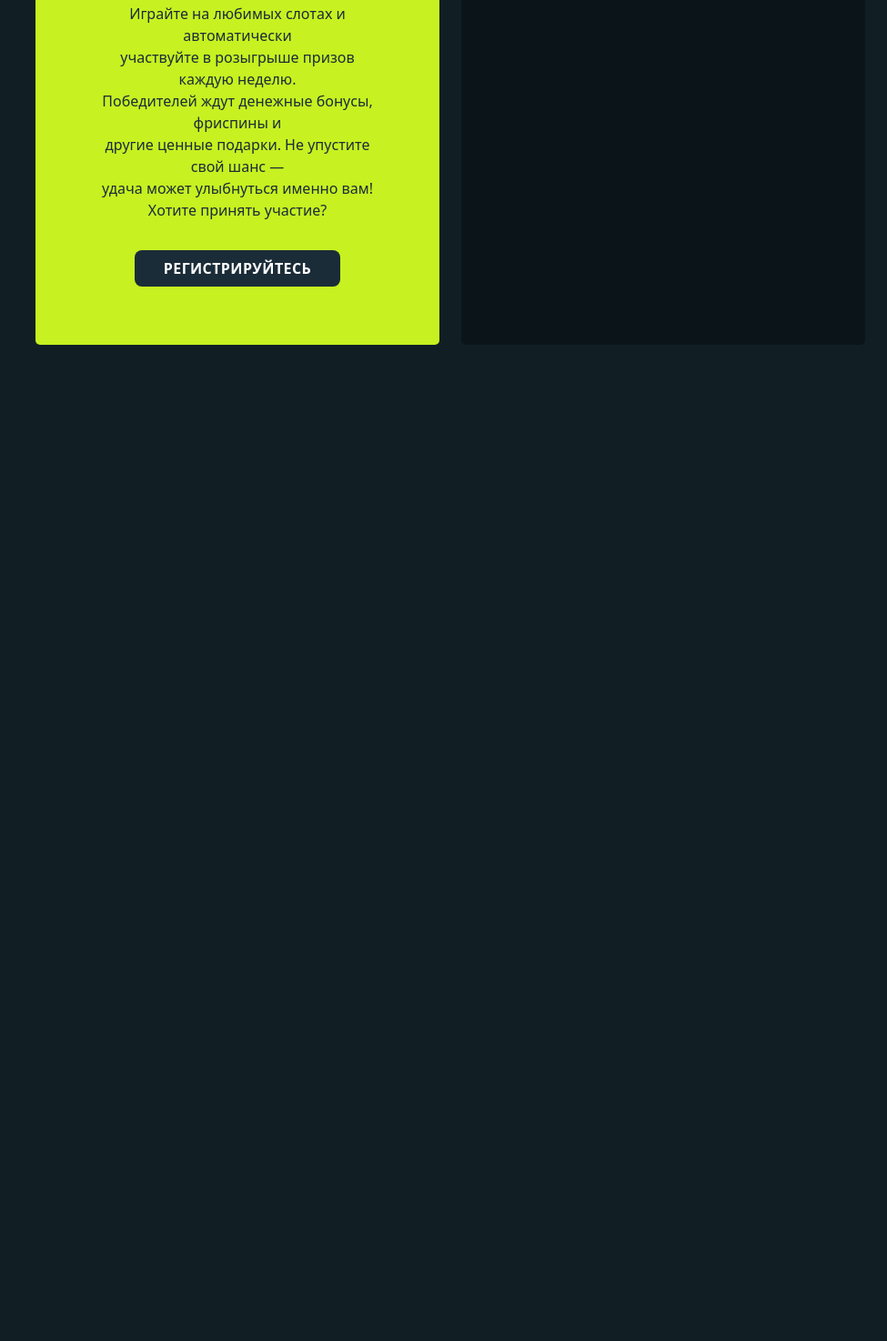
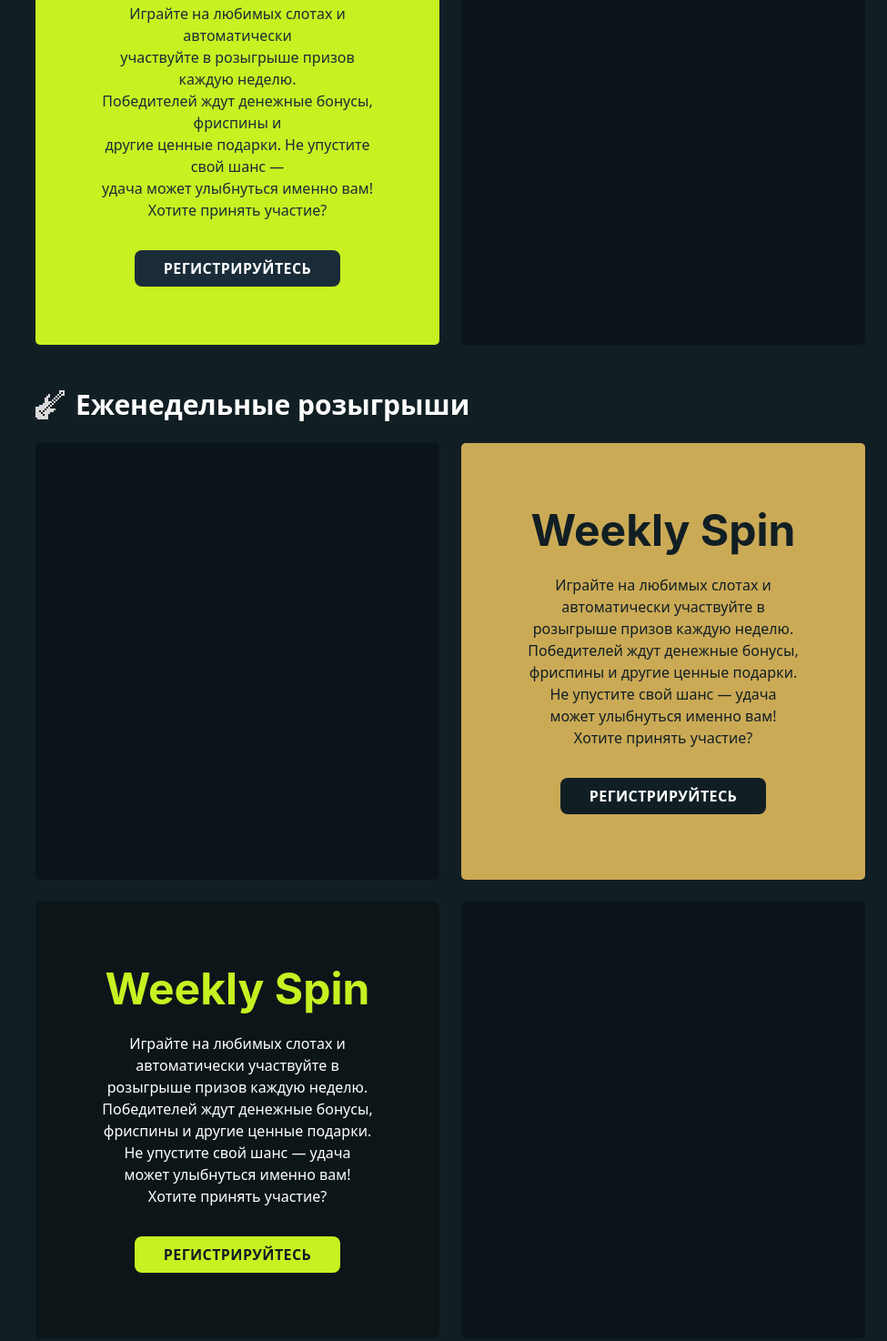
Before and after one commit to Hardyguardy/PapaBet, a website built with Vite: page index.html in a window 1280 px wide. Shown: the part 4561-6035 px from the top of the page at 91% size, without its empty margins (305-1280 px from the left). Before the commit the page ends 4972 px from the top, so only its background shows below. Built offline with nearby package versions, Linux system fonts and the light colour scheme.

Commit message:
Add weekly draws

```diff
--- a/index.html
+++ b/index.html
@@ -888,6 +888,82 @@
               </div>
             </div>
           </section>
+
+          <!-- Еженедельные розыгрыши -->
+          <section class="mt-12">
+            <div class="flex items-center gap-3 mb-6">
+              <img src="assets/icons/Guitar.svg" alt="PapaBet" class="h-8" />
+              <h2 class="text-white text-3xl font-bold">
+                Еженедельные розыгрыши
+              </h2>
+            </div>
+
+            <div class="grid grid-cols-2 gap-6">
+              <div
+                class="relative bg-black opacity-30 rounded-[5px] overflow-hidden"
+              >
+                <div class="absolute inset-0"></div>
+                <div class="absolute inset-0 bg-black opacity-30"></div>
+              </div>
+              <div
+                class="bg-[#CBAA56] items-center rounded-[5px] p-18 flex flex-col justify-center"
+              >
+                <h3
+                  class="text-brand-primary text-5xl text-center font-bold font-family-base mb-6 leading-12"
+                >
+                  Weekly Spin
+                </h3>
+                <p
+                  class="text-brand-primary text-base text-center mb-8 leading-6"
+                >
+                  Играйте на любимых слотах и автоматически участвуйте в
+                  розыгрыше призов каждую неделю. Победителей ждут денежные
+                  бонусы, фриспины и другие ценные подарки. Не упустите свой
+                  шанс — удача может улыбнуться именно вам! <br />
+                  Хотите принять участие?
+                </p>
+                <div>
+                  <button
+                    class="px-8 py-2 bg-brand-primary text-white font-bold text-base rounded-lg hover:bg-[#253847] transition uppercase tracking-wide"
+                  >
+                    Регистрируйтесь
+                  </button>
+                </div>
+              </div>
+            </div>
+
+            <div class="grid grid-cols-2 gap-6 mt-6">
+              <div
+                class="bg-black/30 items-center rounded-[5px] p-18 flex flex-col justify-center"
+              >
+                <h3
+                  class="text-brand-secondary text-5xl text-center font-bold font-family-base mb-6 leading-12"
+                >
+                  Weekly Spin
+                </h3>
+                <p class="text-white text-base text-center mb-8 leading-6">
+                  Играйте на любимых слотах и автоматически участвуйте в
+                  розыгрыше призов каждую неделю. Победителей ждут денежные
+                  бонусы, фриспины и другие ценные подарки. Не упустите свой
+                  шанс — удача может улыбнуться именно вам! <br />
+                  Хотите принять участие?
+                </p>
+                <div>
+                  <button
+                    class="px-8 py-2 bg-brand-secondary text-brand-primary font-bold text-base rounded-lg hover:bg-[#253847] transition uppercase tracking-wide"
+                  >
+                    Регистрируйтесь
+                  </button>
+                </div>
+              </div>
+              <div
+                class="relative bg-black opacity-30 rounded-[5px] overflow-hidden"
+              >
+                <div class="absolute inset-0"></div>
+                <div class="absolute inset-0 bg-black opacity-30"></div>
+              </div>
+            </div>
+          </section>
         </div>
       </main>
     </div>
```
